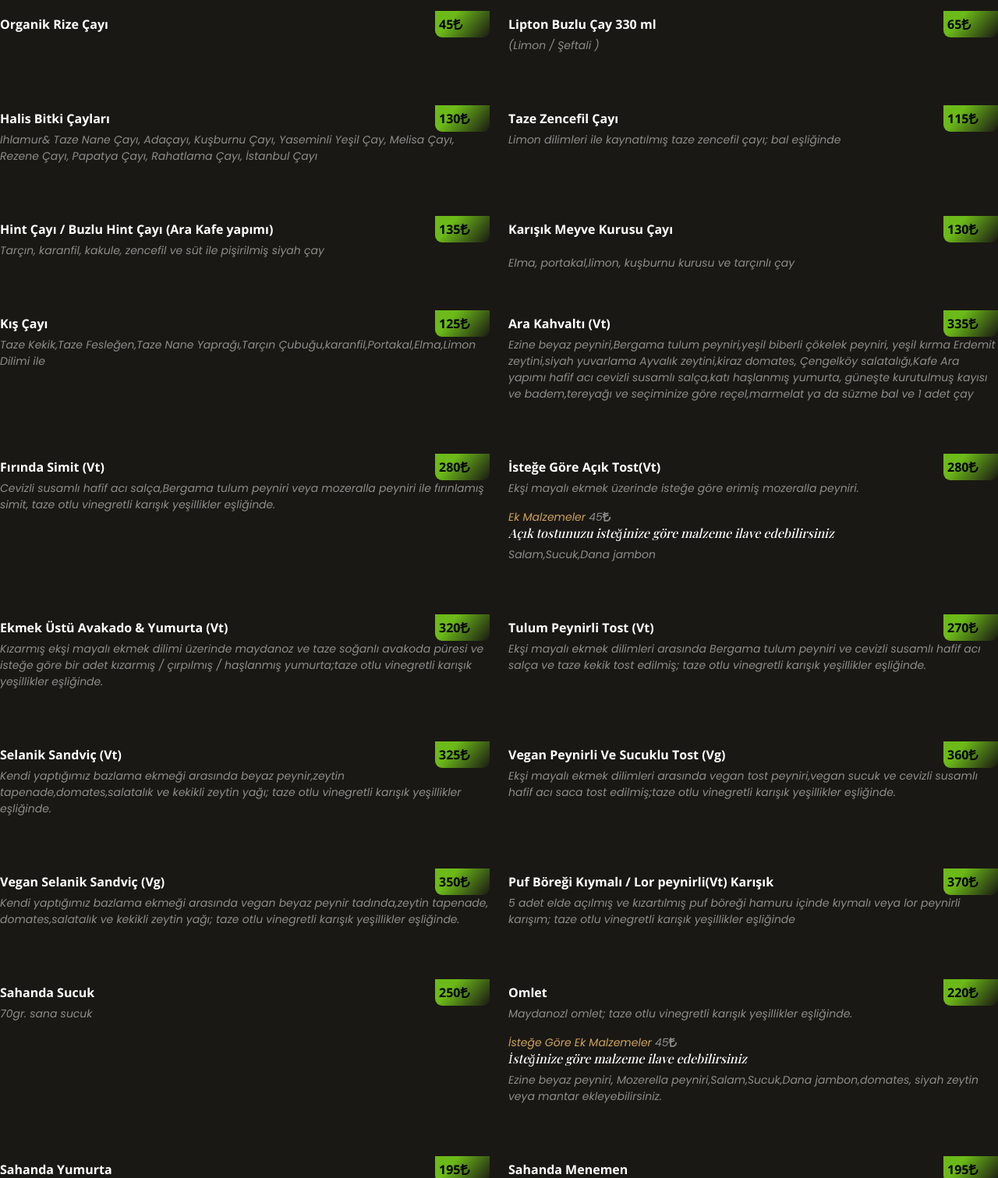
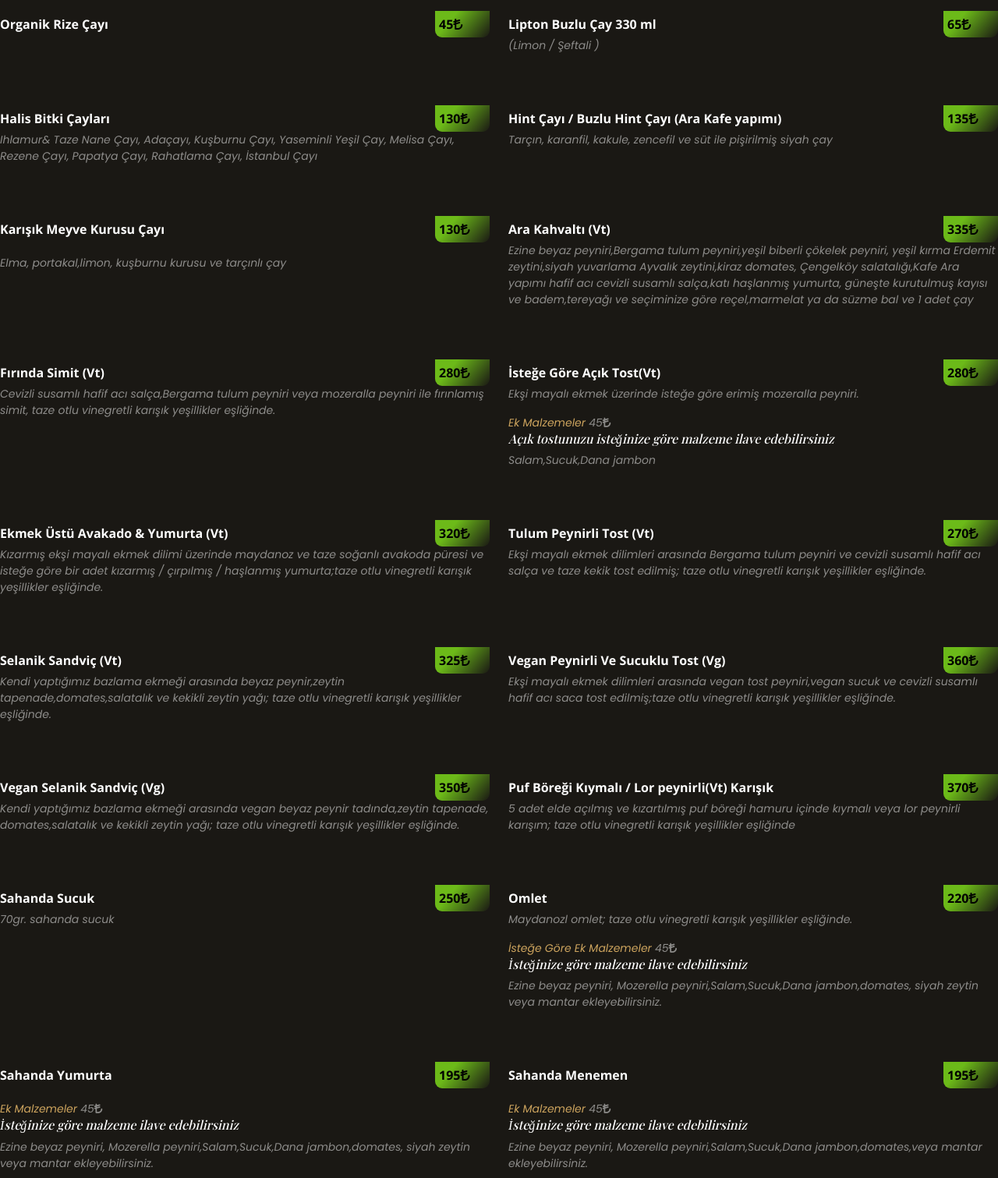
Before and after one commit to kafeAra/kafe.araMenu, a plain HTML site: page menutr.html in a window 1280 px wide. Shown: the part 5400-6911 px from the top of the page at 78% size. Drawn offline with nearby package versions, Linux system fonts and the light colour scheme; a web font is replaced by a local one.

Commit message:
duzeltmler yapıldı

```diff
--- a/menutr.html
+++ b/menutr.html
@@ -96,6 +96,7 @@
           </div>
         </div>
 
+
         <div class="col-lg-6 menu-item filter-salat">
           <!-- <img src="assets/img/menu/bread-barrel.jpg" class="menu-img" alt=""> -->
           <div class="menu-content">
@@ -1169,8 +1170,8 @@
           </div>
         </div>
 
-        <div class="col-lg-6 menu-item filter-cay">
-          <!-- <img src="assets/img/menu/mozzarella.jpg" class="menu-img" alt=""> -->
+        <!-- <div class="col-lg-6 menu-item filter-cay">
+          <img src="assets/img/menu/mozzarella.jpg" class="menu-img" alt="">
           <div class="menu-content">
             <a href="#">Taze Zencefil Çayı</a
             ><span>115<i class="fa-solid fa-turkish-lira-sign"></i></span>
@@ -1180,7 +1181,7 @@
               Limon dilimleri ile kaynatılmış taze zencefil çayı; bal eşliğinde
             </p>
           </div>
-        </div>
+        </div> -->
 
         <div class="col-lg-6 menu-item filter-cay">
           <!-- <img src="assets/img/menu/mozzarella.jpg" class="menu-img" alt=""> -->
@@ -1206,9 +1207,9 @@
             Elma, portakal,limon, kuşburnu kurusu ve tarçınlı çay
           </div>
         </div>
-
+<!--
         <div class="col-lg-6 menu-item filter-cay">
-          <!-- <img src="assets/img/menu/mozzarella.jpg" class="menu-img" alt=""> -->
+          <img src="assets/img/menu/mozzarella.jpg" class="menu-img" alt="">
           <div class="menu-content">
             <a href="#">Kış Çayı</a
             ><span>125<i class="fa-solid fa-turkish-lira-sign"></i></span>
@@ -1219,7 +1220,7 @@
               Çubuğu,karanfil,Portakal,Elma,Limon Dilimi ile
             </p>
           </div>
-        </div>
+        </div> -->
 
         <!-- MENU  SAYFASI BURADA BITTI -->
 
@@ -1387,7 +1388,7 @@
             </div>
             <div class="menu-ingredients">
               <p>
-                 70gr. sana sucuk
+                 70gr. sahanda sucuk
               </p>
             </div>
           </div>
```
Also changed, not shown: menueng.html (+6 -6 lines).
